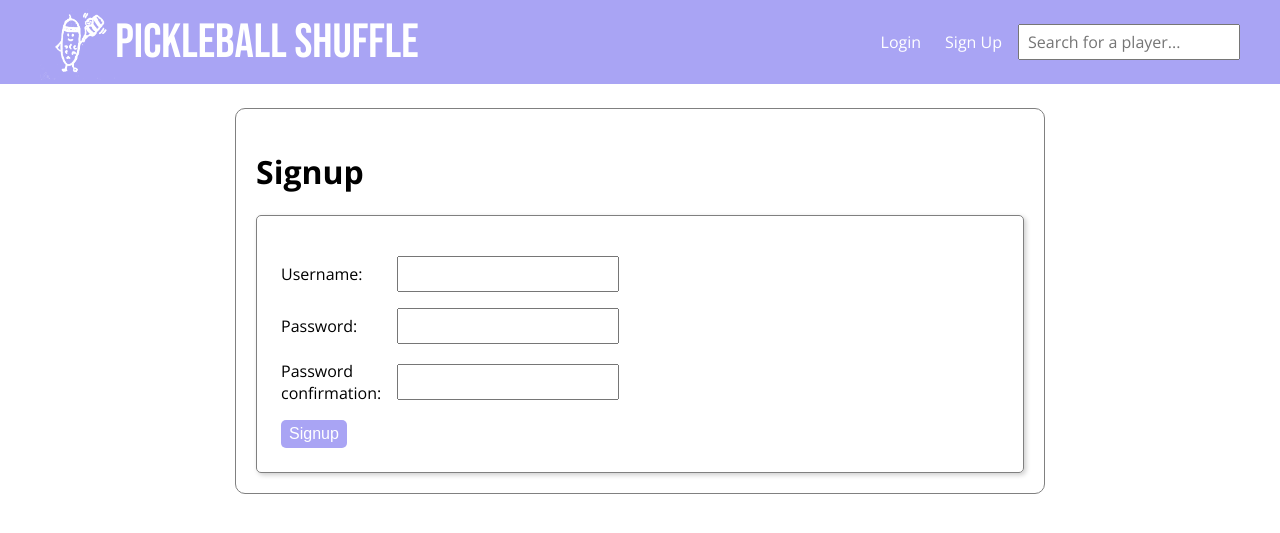
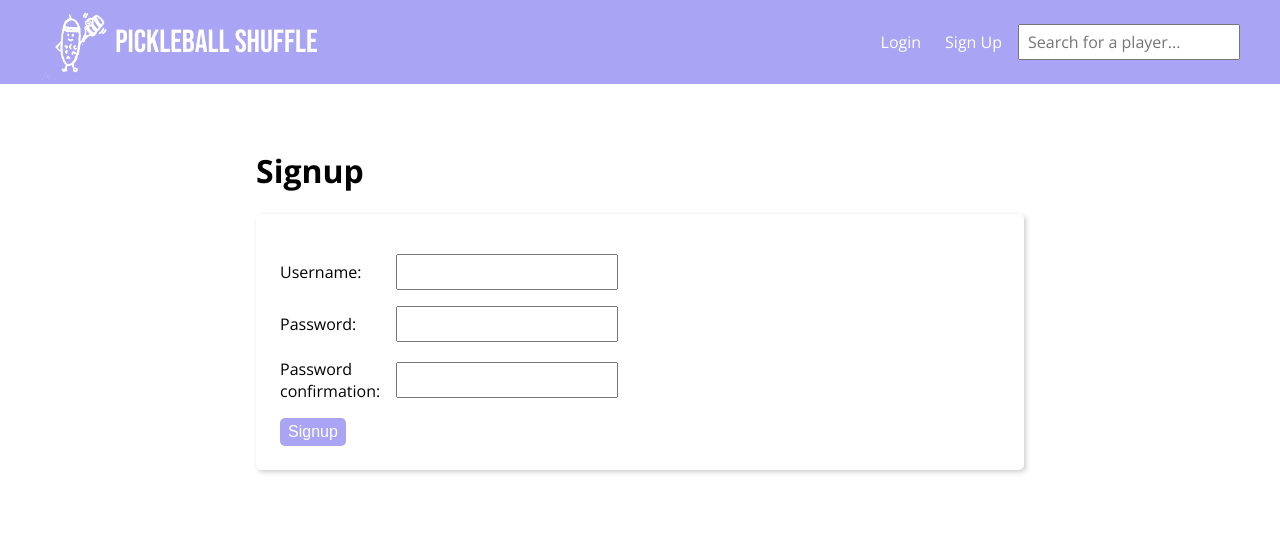
Before and after one commit to lindakwoo/pb_shuffle_django, a Django app: page /accounts/signup/ in a window 1280 px wide. Shown: the top 533 px of the page. Run offline with Django 5.2, Linux system fonts and the light colour scheme.

Commit message:
more css

```diff
--- a/accounts/templates/accounts/login.html
+++ b/accounts/templates/accounts/login.html
@@ -1,11 +1,10 @@
 {% extends "base.html" %}
-
 {% block title %}
-   Login
+    Login
 {% endblock title %}
 {% block content %}
     <main>
-        <div>
+        <div class="centered_content_container">
             <h1>Login</h1>
             <form method="post">
                 {% csrf_token %}
--- a/accounts/templates/accounts/signup.html
+++ b/accounts/templates/accounts/signup.html
@@ -1,11 +1,10 @@
 {% extends "base.html" %}
-
 {% block title %}
-   Signup
+    Signup
 {% endblock title %}
 {% block content %}
     <main>
-        <div>
+        <div class="centered_content_container">
             <h1>Signup</h1>
             <form method="post">
                 {% csrf_token %}
--- a/accounts/views.py
+++ b/accounts/views.py
@@ -13,7 +13,7 @@ def user_login(request):
             user = authenticate(request, username=username, password=password)
             if user is not None:
                 login(request, user)
-                return redirect("home")
+                return redirect("players_lists")
             else:
                 form.add_error(None, "Invalid username or password")
     else:
@@ -24,7 +24,7 @@ def user_login(request):
 
 def user_logout(request):
     logout(request)
-    return redirect("login")
+    return redirect("home_page")
 
 
 def signup(request):
--- a/pickleball_shuffle/urls.py
+++ b/pickleball_shuffle/urls.py
@@ -17,15 +17,11 @@ Including another URLconf
 
 from django.contrib import admin
 from django.urls import path, include
-from django.shortcuts import redirect
-
-
-def redirect_to_home(request):
-    return redirect('home')
+from players_lists.views import home_page
 
 
 urlpatterns = [
-    path("", redirect_to_home, name='home_page'),
+    path("", home_page, name='home_page'),
     path("admin/", admin.site.urls),
     path("schedule/", include("schedule.urls")),
     path("players_lists/", include("players_lists.urls")),
--- a/players_lists/forms.py
+++ b/players_lists/forms.py
@@ -4,12 +4,12 @@ from .models import PlayersList, Player
 
 
 class PlayersListForm(forms.ModelForm):
-    # new_player_name = forms.CharField(
-    #     label='New Player', max_length=100, required=False)
-
     class Meta:
         model = PlayersList
         fields = ['title']
+        labels = {
+            'title': 'List Title',
+        }
 
 
 class SearchForm(forms.Form):
--- a/schedule/static/css/pickleball_shuffle.css
+++ b/players_lists/static/css/pickleball_shuffle.css
@@ -13,12 +13,29 @@ select {
   padding: 0;
 }
 
-main {
+.centered_content_container {
   width: 60%;
   margin: auto;
-  border: 1px solid grey;
+  /* border: 1px solid grey; */
   border-radius: 10px;
   padding: 20px;
+}
+
+.home_page_content {
+  display: grid;
+  grid-template-columns: 1fr 1fr;
+}
+
+.hero_image,
+.hero_text {
+  display: flex;
+  justify-content: center;
+
+  width: 100%;
+}
+
+.hero_text {
+  align-items: start;
 }
 
 header {
@@ -36,6 +53,10 @@ header {
   }
 }
 
+.icon {
+  height: 75px;
+}
+
 .header_left,
 .header_right {
   display: flex;
@@ -49,8 +70,16 @@ header {
   font-family: "Bebas Neue", sans-serif;
   font-weight: 400;
   font-style: normal;
+  color: #a9a4f4;
+  font-size: 64px;
+}
+
+.pickleball_icon_text {
+  font-family: "Bebas Neue", sans-serif;
+  font-weight: 400;
+  font-style: normal;
   color: white;
-  font-size: 48px;
+  font-size: 32px;
 }
 
 /* Make the input tags look nicer */
@@ -83,7 +112,6 @@ table {
 }
 
 form {
-  border: 1px solid grey;
   border-radius: 5px;
   padding: 24px;
   box-shadow: 2px 2px 5px rgba(0, 0, 0, 0.2);
@@ -254,10 +282,6 @@ nav {
   }
 }
 
-img {
-  height: 75px;
-}
-
 .ordered_list li::marker {
   font-size: 24px;
   font-weight: bold;
--- a/players_lists/templates/base.html
+++ b/players_lists/templates/base.html
@@ -15,15 +15,15 @@
     <body>
         <header>
             <div class = 'header_left'>
-                <img src="{% static "images/white_pickle.png" %}">
-                <h3 class = 'pickleball_title'>Pickleball Shuffle</h3>
+                <img class='icon' src="{% static "images/white_pickle.png" %}">
+                <h3 class = 'pickleball_icon_text'>Pickleball Shuffle</h3>
             </div>
             <div class = 'header_right'>
                 <nav>
                     <ul>
                         {% if user.is_authenticated %}
                             <li>
-                                <a href="{% url 'home' %}">My Players Lists</a>
+                                <a href="{% url 'players_lists' %}">My Players Lists</a>
                             </li>
                             <li>
                                 <a href="{% url 'players_list_create' %}">Create a Player List</a>
--- a/players_lists/templates/players_lists/create_players_list.html
+++ b/players_lists/templates/players_lists/create_players_list.html
@@ -5,7 +5,7 @@
 {% endblock title %}
 {% block content %}
     <main>
-        <div>
+        <div class="centered_content_container">
             <h1>Create a new players list</h1>
             <form id="create-players-list-form" method="post">
                 {% csrf_token %}
--- a/players_lists/templates/players_lists/players_list_detail.html
+++ b/players_lists/templates/players_lists/players_list_detail.html
@@ -5,7 +5,7 @@
 {% endblock title %}
 {% block content %}
     <main>
-        <div>
+        <div class="centered_content_container">
             <h1>{{ list.title }}</h1>
             <form class="player_list_form"
                   id="create_players_list_form"
--- a/players_lists/templates/players_lists/players_lists.html
+++ b/players_lists/templates/players_lists/players_lists.html
@@ -4,6 +4,7 @@
 {% endblock title %}
 {% block content %}
     <main>
+        <div class="centered_content_container">
             <h1>{{ user.username }}'s Pickleball Lists</h1>
             <ol class = "ordered_list">
                 {% for list in lists %}
@@ -14,5 +15,6 @@
                     </li>
                 {% endfor %}
             </ol>
+        </div>
     </main>
 {% endblock content %}
--- a/players_lists/urls.py
+++ b/players_lists/urls.py
@@ -2,7 +2,7 @@ from django.urls import path
 from players_lists.views import players_lists, players_list_create, players_list_detail, delete_player, save_player, search
 
 urlpatterns = [
-    path("", players_lists, name="home"),
+    path("", players_lists, name="players_lists"),
     path("<int:id>/", players_list_detail, name="players_list_detail"),
     path("delete_player/<int:list_id>/<int:player_id>",
          delete_player, name="delete_player"),
--- a/players_lists/views.py
+++ b/players_lists/views.py
@@ -5,6 +5,10 @@ from django.contrib.auth.decorators import login_required
 from django.db.models import Q
 
 # Create your views here.
+
+
+def home_page(request):
+    return render(request, 'players_lists/home.html')
 
 
 @login_required
@@ -30,7 +34,7 @@ def players_list_create(request):
                         player_list=players_list)
 
                 # redirect to the list detail page
-            return redirect('home')
+            return redirect('players_lists')
     else:
         form = PlayersListForm()
         context = {
--- a/schedule/templates/schedule/list_games.html
+++ b/schedule/templates/schedule/list_games.html
@@ -4,6 +4,7 @@
 {% endblock title %}
 {% block content %}
     <main>
+        <div class = "centered_content_container">
             <div class = "schedule_heading">
                 <h1>Schedule of Games for {{ list_title }}</h1>
                 <a class="create_button"
@@ -32,5 +33,6 @@
                     </span>
                 </p>
             {% endfor %}
+        </div>
     </main>
 {% endblock content %}
```
Also changed, not shown: players_lists/templates/players_lists/home.html (added, +17 -0 lines), players_lists/static/images/white_pickle.png (renamed from schedule/static/images/white_pickle.png), schedule/static/images/cindypickle.png (deleted). Lines whose indentation alone changed are shown as unchanged.
